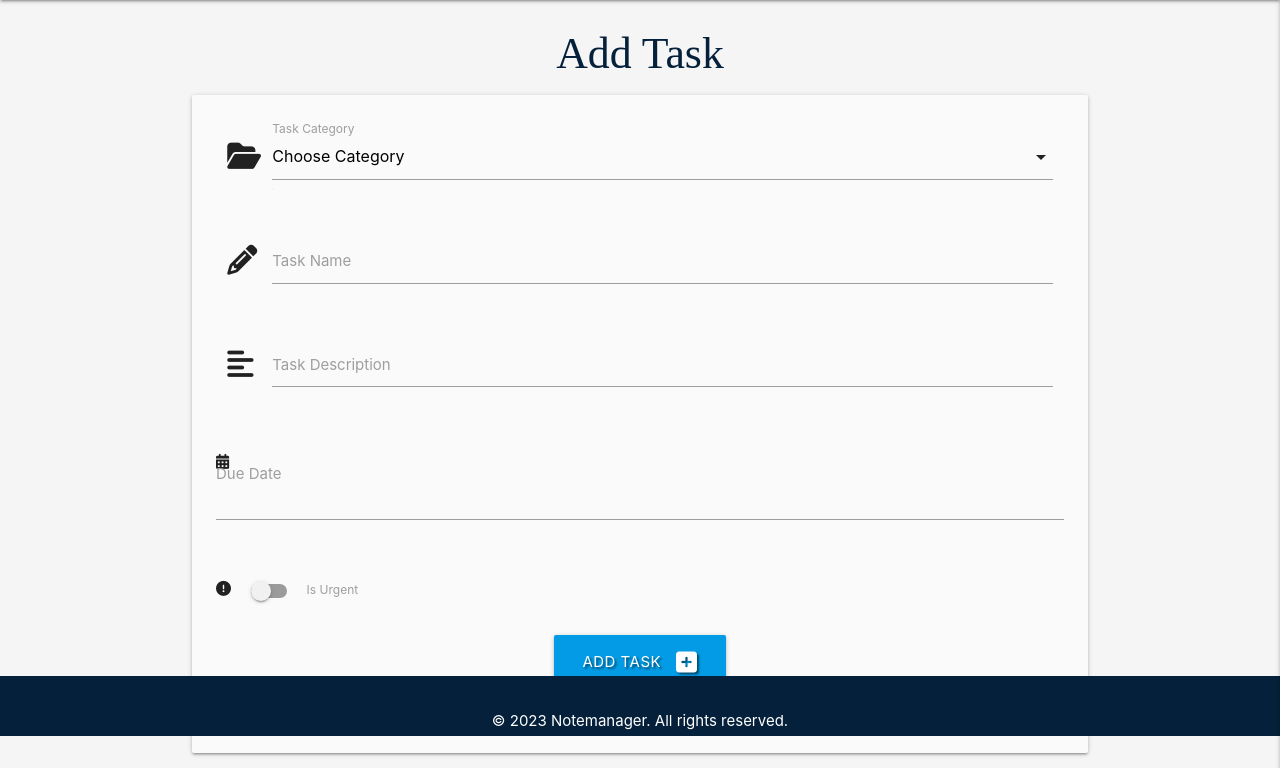
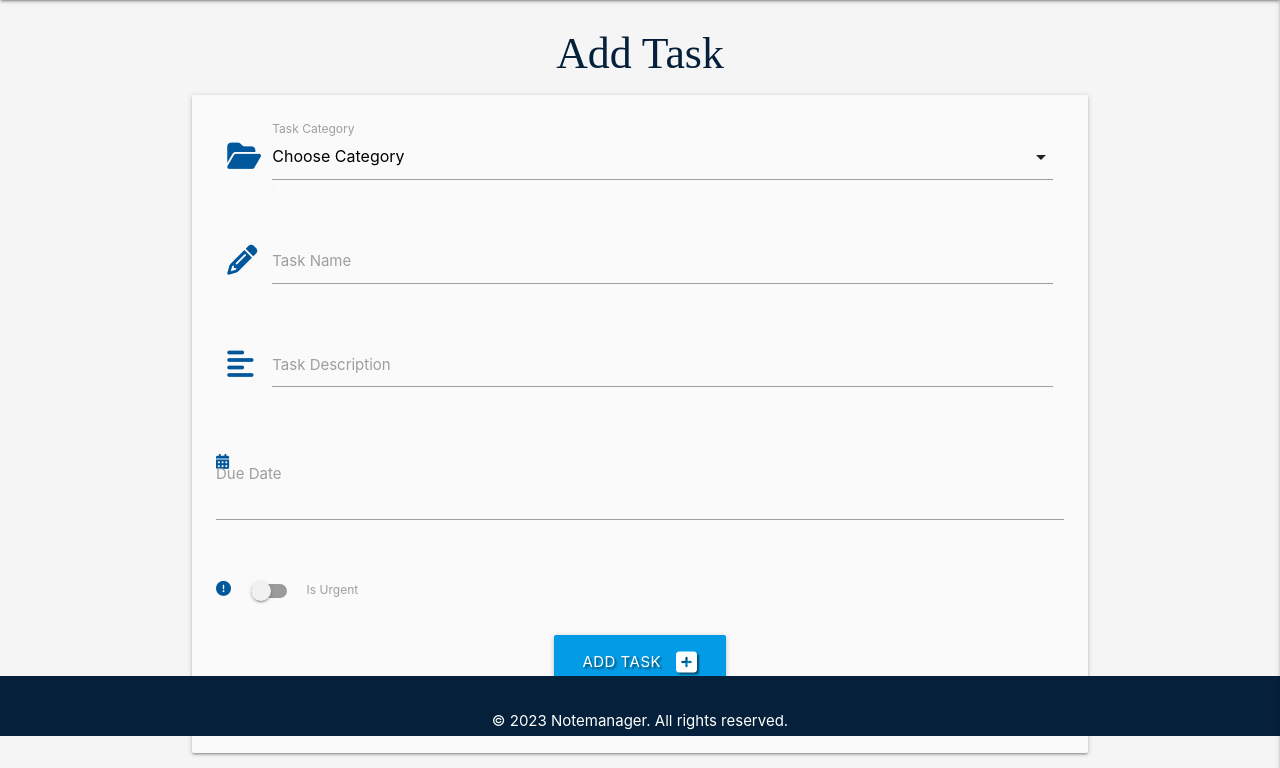
Before and after one commit to Laidybird/Notemanager, a Flask app: page /add_task in a window 1280 px wide. Shown: the part 64-832 px from the top of the page. Run offline with Flask 2, Linux system fonts and the light colour scheme; data that the repository does not hold is empty; some libraries are stand-ins or nearby versions.

Commit message:
Adding color to the add tasks icons

```diff
--- a/templates/add_task.html
+++ b/templates/add_task.html
@@ -8,7 +8,7 @@
           <!---category selection-->
           <div class="row">
             <div class="input-field col s12">
-              <i class="fas fa-folder-open prefix"></i>
+              <i class="fas fa-folder-open prefix light-blue-text text-darken-4 "></i>
               <select id="category_name" name="category_name" class="validate" required>
                 <option value="" disabled selected>Choose Category</option>
                 {% for category in categories %}
@@ -22,7 +22,7 @@
           <!---task name-->
           <div class="row">
             <div class="input-field col s12">
-              <i class="fas fa-pencil-alt prefix"></i>
+              <i class="fas fa-pencil-alt prefix light-blue-text text-darken-4 "></i>
               <input id="task_name" name="task_name" minlenght="5" maxlenght="50"
                     type="text" class="validate">
               <label for="task_name">Task Name</label>
@@ -31,7 +31,7 @@
           <!---task description-->
           <div class="row">
             <div class="input-field col s12">
-              <i class="fas fa-align-left prefix"></i>
+              <i class="fas fa-align-left prefix light-blue-text text-darken-4"></i>
               <textarea id="task_description" name="task_description" minlenght="5" maxlenght="200"
                     class="materialize-textarea"></textarea>
               <label for="task_description">Task Description</label>
@@ -42,7 +42,7 @@
             <form class="col s12" method="POST" action="">
               <div class="row">
                 <div class="input-field col s12">
-                  <i class="fas fa-calendar-alt"></i>
+                  <i class="fas fa-calendar-alt light-blue-text text-darken-4"></i>
                   <input id="due_date" name="due_date"
                         type="text" class="datepicker validate">
                   <label for="due_date">Due Date</label>
@@ -52,7 +52,7 @@
           <div class="row">
             <div class="input-field col s12">
                 <div class="switch">
-                    <i class="fas fa-exclamation-circle"></i>
+                    <i class="fas fa-exclamation-circle light-blue-text text-darken-4"></i>
                     <label for="is_urgent">
                         <input type="checkbox" id="is_urgent" name="is_urgent">
                         <span class="lever"></span>
--- a/templates/tasks.html
+++ b/templates/tasks.html
@@ -7,7 +7,7 @@
     <form action="{{ url_for('search')}}" method="post"  class="col s12">
         <div class="row valign-wrapper center-align">
             <div class="input-field col s12 m8">
-                <i class="fas fa-search prefix"></i>
+                <i class="fas fa-search prefix light-blue-text text-darken-4 "></i>
                 <input type="text" name="query" id="query" minlength="3" class="validate" required>
                 <label for="query"></i>Search Tasks</label>
             </div>
```
